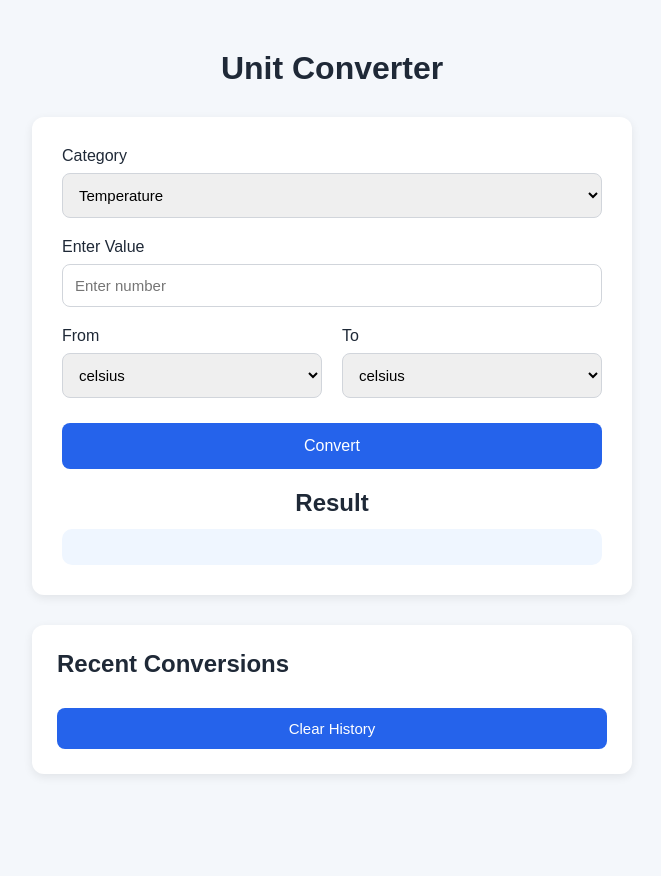
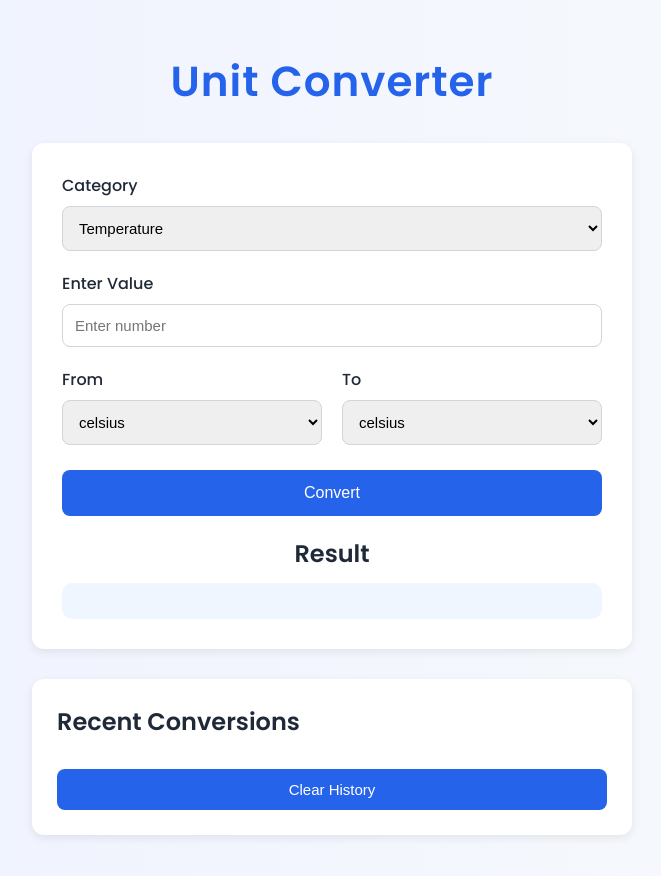
Before and after one commit to prembehera0001/VedGrow_WD_02, a plain HTML site: page index.html in a window 1280 px wide. Shown: the whole page, without its empty margins (308-969 px from the left). Before the commit the page ends 824 px from the top, so only its background shows below. Drawn offline with Linux system fonts and the light colour scheme.

Commit message:
Some Improvements

```diff
--- a/index.html
+++ b/index.html
@@ -2,6 +2,12 @@
 <html lang="en">
 <head>
     <meta charset="UTF-8">
+
+<link rel="preconnect" href="https://fonts.googleapis.com">
+<link rel="preconnect" href="https://fonts.gstatic.com" crossorigin>
+
+<link href="https://fonts.googleapis.com/css2?family=Poppins:wght@300;400;500;600&display=swap" rel="stylesheet">
+
     <meta name="viewport" content="width=device-width, initial-scale=1.0">
 
     <title>Unit Converter</title>
--- a/script.js
+++ b/script.js
@@ -258,3 +258,9 @@
     saveHistory(historyText);
 
 });
+
+inputValue.addEventListener("wheel", (event) => {
+
+    event.target.blur();
+
+});
--- a/style.css
+++ b/style.css
@@ -5,8 +5,8 @@
 }
 
 body{
-    font-family: Arial, sans-serif;
-    background-color: #f4f7fb;
+    font-family: 'Poppins', sans-serif;
+    background: linear-gradient(to right, #eef2ff, #f8fafc);
     color: #1f2937;
 }
 
@@ -18,8 +18,16 @@
 
 h1{
     text-align: center;
+
     margin-bottom: 30px;
+
+    font-size: 42px;
+
+    color: #2563eb;
+
+    letter-spacing: 1px;
 }
+
 
 .converter-box{
     background-color: white;
@@ -29,6 +37,12 @@
     border-radius: 12px;
 
     box-shadow: 0 3px 10px rgba(0,0,0,0.08);
+
+    transition: 0.3s;
+}
+
+.converter-box:hover{
+    transform: translateY(-3px);
 }
 
 label{
@@ -136,6 +150,12 @@
     border-radius: 12px;
 
     box-shadow: 0 3px 10px rgba(0,0,0,0.08);
+
+    transition: 0.3s;
+}
+
+.history-box:hover{
+    transform: translateY(-3px);
 }
 
 .history-box h2{
```
